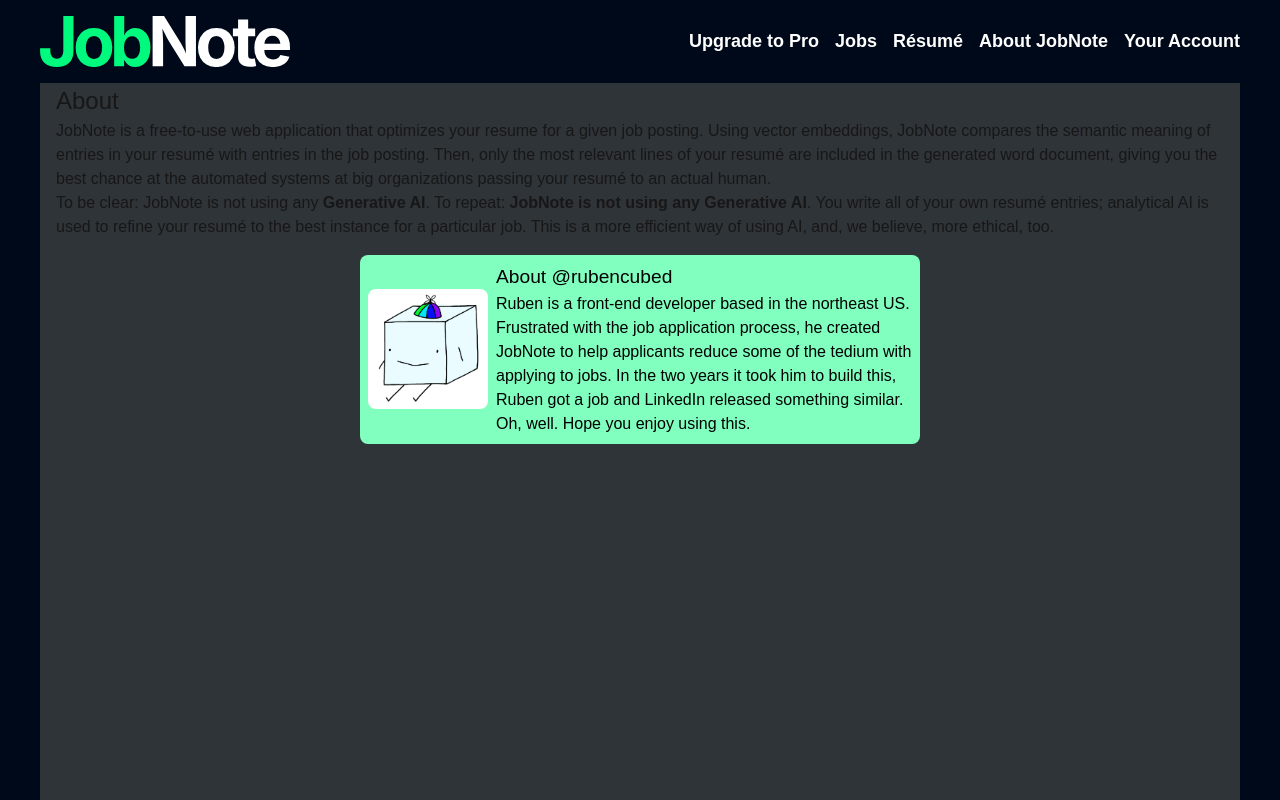
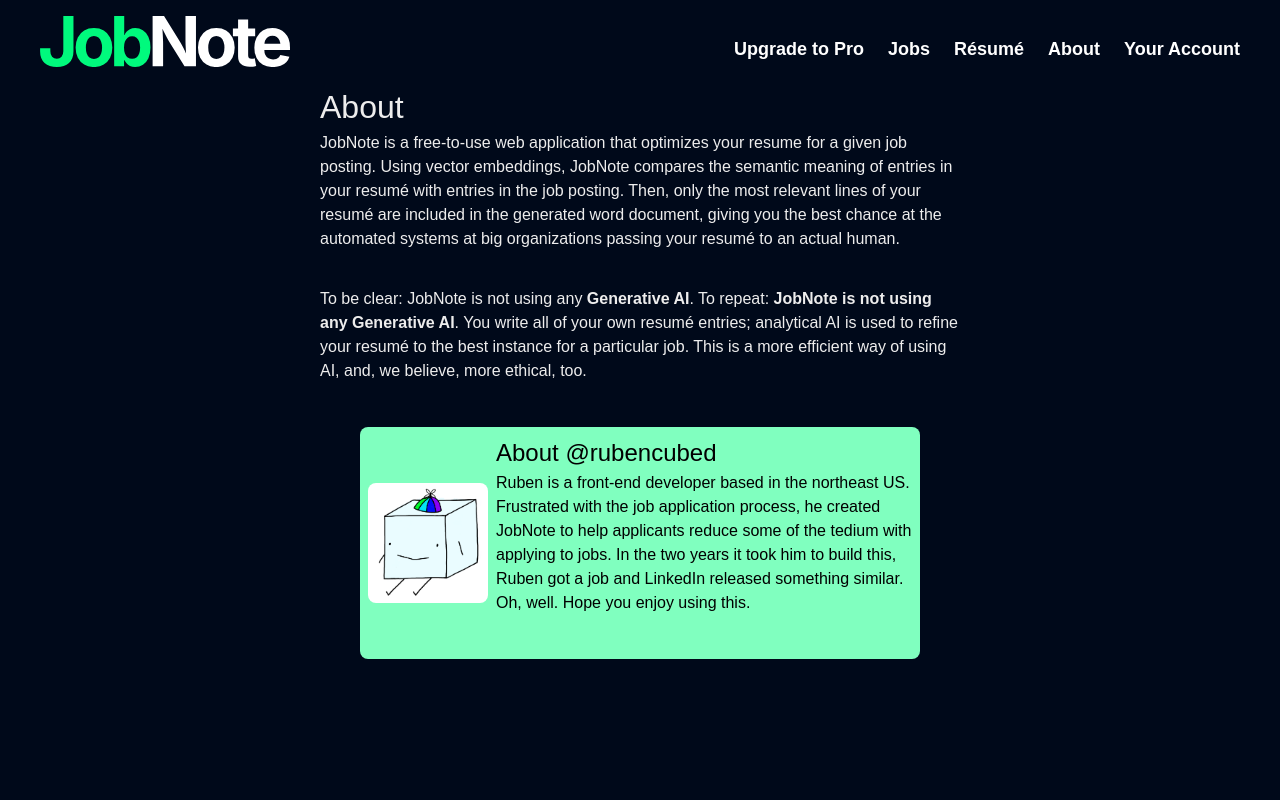
Before and after one commit to rubensebastian/jnote, a Next.js app: page /about in a window 1280 px wide. Built offline with nearby package versions, Linux system fonts and the light colour scheme.

Commit message:
more visuals

```diff
--- a/app/globals.css
+++ b/app/globals.css
@@ -3,32 +3,27 @@
 @tailwind utilities;
 
 :root {
-  --background: #ffffff;
-  --foreground: #171717;
+  --background: #00091a;
+  --foreground: #ededed;
 }
 
-@media (prefers-color-scheme: dark) {
-  :root {
-    --background: #1c1c1c;
-    --foreground: #ededed;
-  }
-}
 
 body {
   color: var(--foreground);
-  background: var(--background);
   font-family: Arial, Helvetica, sans-serif;
 }
 
 main,
 nav {
-  width: min(100% - 4rem, 1200px);
   margin-inline: auto;
 }
 
 main {
-  background-color: #2f3439;
-  padding-inline: 1rem;
+  width: min(100% - 4rem, 40rem);
+}
+
+nav {
+  width: min(100% - 4rem, 1200px);
 }
 
 input,
@@ -44,14 +39,19 @@ button {
 
 main:not(#main-page) {
   h1 {
-    font-size: x-large;
+    font-size: 2rem;
   }
 
   h2 {
-    font-size: larger;
+    font-size: 1.5rem;
   }
 
   h3 {
-    font-size: large;
+    font-size: 1.25rem;
+  }
+
+  p {
+    line-height: 1.5rem;
+    margin-block-end: 2.25rem;
   }
 }
--- a/app/layout.tsx
+++ b/app/layout.tsx
@@ -13,8 +13,8 @@ export default function RootLayout({
   children: React.ReactNode
 }>) {
   return (
-    <html lang='en'>
-      <body className='bg-background h-svh flex flex-col'>
+    <html lang='en' className='bg-background'>
+      <body>
         <Menu />
         {children}
       </body>
--- a/app/page.tsx
+++ b/app/page.tsx
@@ -31,13 +31,13 @@ export default async function Home() {
       <div className='my-6'>
         <Link
           href={'/login'}
-          className='bg-highlight text-black font-semibold text-lg py-2 px-4 rounded shadow-md hover:bg-desaturated hover:shadow-lg focus:outline-none focus:ring-2 focus:ring-green-400 focus:ring-offset-2 mx-2'
+          className='bg-highlight text-black font-semibold text-lg py-2 px-4 rounded shadow-md hover:bg-desaturated hover:shadow-lg focus:outline-none  mx-2'
         >
           Login →
         </Link>
         <Link
           href={'/register'}
-          className='bg-subdesaturated text-black font-semibold text-lg py-2 px-4 rounded shadow-md hover:bg-sublight hover:shadow-lg focus:outline-none focus:ring-2 focus:ring-purple-400 focus:ring-offset-2 mx-2'
+          className='bg-highlight text-black font-semibold text-lg py-2 px-4 rounded shadow-md hover:bg-desaturated hover:shadow-lg focus:outline-none  mx-2'
         >
           Register for free →
         </Link>
--- a/app/upgrade/page.tsx
+++ b/app/upgrade/page.tsx
@@ -42,7 +42,7 @@ export default async function Upgrade() {
     //   )
     // }
     return (
-      <main className='grow'>
+      <main>
         <h1>Upgrade your account</h1>
         {applicant!.stripe_subscription_id === null ? (
           <SubscribeForm email={user.email} />
--- a/components/DetailCard.tsx
+++ b/components/DetailCard.tsx
@@ -75,7 +75,7 @@ export default function DetailCard({
           height={120}
           width={120}
           alt=''
-          className='border-r-highlight rounded-lg'
+          className='border-r-desaturated rounded-lg'
         />
         <div className='text-black'>
           <h2>{titleContent}</h2>
--- a/components/Menu.tsx
+++ b/components/Menu.tsx
@@ -7,16 +7,16 @@ export default function Menu() {
   return (
     <nav
       aria-label='Main Navigation'
-      className='flex flex-row items-center my-4'
+      className='flex flex-col lg:flex-row items-center my-4'
     >
       <Link href='/' className='flex-grow'>
         <Image src={logo} width={250} height={50} alt='Return to home' />
       </Link>
-      <ol className='flex flex-row items-center justify-center'>
+      <ol className='flex flex-row flex-wrap sm:flex-nowrap items-center justify-center mt-4'>
         <MenuLink href='/upgrade' description='Upgrade to Pro' />
         <MenuLink href='/jobs' description='Jobs' />
         <MenuLink href='/resume' description='Résumé' />
-        <MenuLink href='/about' description='About JobNote' />
+        <MenuLink href='/about' description='About' />
         <MenuLink href='/account' description='Your Account' />
       </ol>
     </nav>
--- a/components/MenuLink.tsx
+++ b/components/MenuLink.tsx
@@ -9,7 +9,7 @@ export default function MenuLink({
 }) {
   return (
     <li>
-      <Link href={href} className='text-white font-semibold text-lg ml-4'>
+      <Link href={href} className='text-white font-semibold text-lg ml-6'>
         {description}
       </Link>
     </li>
```
